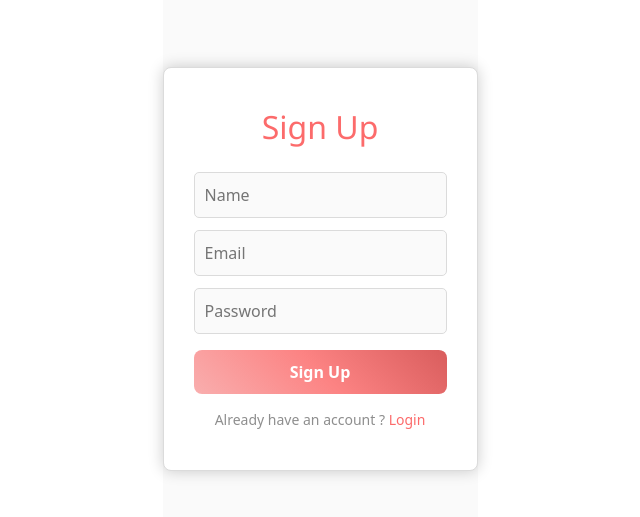
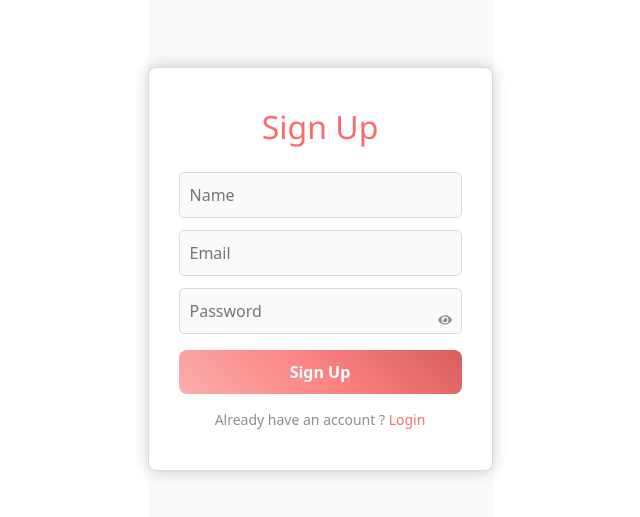
Before and after one commit to japleen-arora77/auth-frontend, a React (Create React App) app: page /register in a window 1280 px wide. Shown: the part 131-648 px from the top of the page, without its empty margins (320-960 px from the left). Built offline with nearby package versions, Linux system fonts and the light colour scheme.

Commit message:
password field eye icon added

```diff
--- a/package.json
+++ b/package.json
@@ -12,6 +12,7 @@
     "bootstrap": "^5.3.7",
     "react": "^19.1.0",
     "react-dom": "^19.1.0",
+    "react-icons": "^5.5.0",
     "react-loader-spinner": "^6.1.6",
     "react-router-dom": "^6.30.1",
     "react-scripts": "5.0.1",
--- a/src/pages/auth.css
+++ b/src/pages/auth.css
@@ -33,6 +33,26 @@
     border-radius: 5px;
     background-color: #fafafa;
   }
+  /*for password eye icon*/
+  .password-wrapper {
+    position: relative;
+    display: flex;
+    align-items: center;
+  }
+
+  .password-wrapper input {
+    width: 100%;
+    padding-right: 40px; /* space for the icon */
+  }
+
+  .toggle-password {
+
+    position: absolute;
+    right: 10px;
+    cursor: pointer;
+    color: #888;
+  }
+
 
   .auth-box button {
     width: 100%;
--- a/src/pages/login.js
+++ b/src/pages/login.js
@@ -1,11 +1,13 @@
 import React, { useState } from 'react';
 import { useNavigate } from "react-router-dom";
 import { Link } from 'react-router-dom';
+import { FaEye, FaEyeSlash } from 'react-icons/fa'; //icons of eye
 import './auth.css';
 
 const  Login = () => {
     const navigate = useNavigate();
     const [form, setForm] = useState({email:'', password:''});
+    const [showPassword, setShowPassword] = useState(false); // to change state of password
 
     const handleChange = (e) => {
         setForm({ ...form, [e.target.name]: e.target.value });
@@ -50,7 +52,21 @@
       <h2>Login</h2>
       <form onSubmit={handleSubmit}>
         <input name="email" type="email" placeholder="Email" onChange={handleChange} required /><br />
-        <input name="password" type="password" placeholder="Password" onChange={handleChange} required /><br />
+<div className="password-wrapper">
+            <input
+              name="password"
+              type={showPassword ? "text" : "password"} // 👈 toggle type
+              placeholder="Password"
+              onChange={handleChange}
+              required
+            />
+            <span
+              className="toggle-password"
+              onClick={() => setShowPassword(!showPassword)} // 👈 toggle logic
+            >
+              {showPassword ? <FaEyeSlash /> : <FaEye />}
+            </span>
+          </div>
         <button type="submit">Login</button>
         <span>Don't have an account ? <Link to="/register"> Sign Up</Link></span>
       </form>
--- a/src/pages/register.js
+++ b/src/pages/register.js
@@ -1,12 +1,13 @@
 import React, { useState } from 'react';
 import { useNavigate } from "react-router-dom";
 import { Link } from 'react-router-dom';
-import { ToastContainer } from 'react-toastify'
+import { FaEye, FaEyeSlash } from 'react-icons/fa'; //icons of eye
 import './auth.css';
 
 const  Register = () => {
   const navigate = useNavigate();
     const [form, setForm] = useState({name:'', email:'', password:''});
+    const [showPassword, setShowPassword] = useState(false); // to change state of password
 
     const handleChange = (e) => {
         setForm({ ...form, [e.target.name]: e.target.value });
@@ -64,12 +65,25 @@
       <form onSubmit={handleSubmit}>
         <input name="name" placeholder="Name" onChange={handleChange} required /><br />
         <input name="email" type="email" placeholder="Email" onChange={handleChange} required /><br />
-        <input name="password" type="password" placeholder="Password" onChange={handleChange} required /><br />
+        <div className="password-wrapper">
+            <input
+              name="password"
+              type={showPassword ? "text" : "password"} // 👈 toggle type
+              placeholder="Password"
+              onChange={handleChange}
+              required
+            />
+            <span
+              className="toggle-password"
+              onClick={() => setShowPassword(!showPassword)} // 👈 toggle logic
+            >
+              {showPassword ? <FaEyeSlash /> : <FaEye />}
+            </span>
+          </div>
         <button type="submit">Sign Up</button>
         <span>Already have an account ? <Link to="/login"> Login</Link></span>
       </form>
       </div>
-      <ToastContainer />
     </div>
     );
 
```
Also changed, not shown: 1 other file (tests, documents, lock files or other folders).
